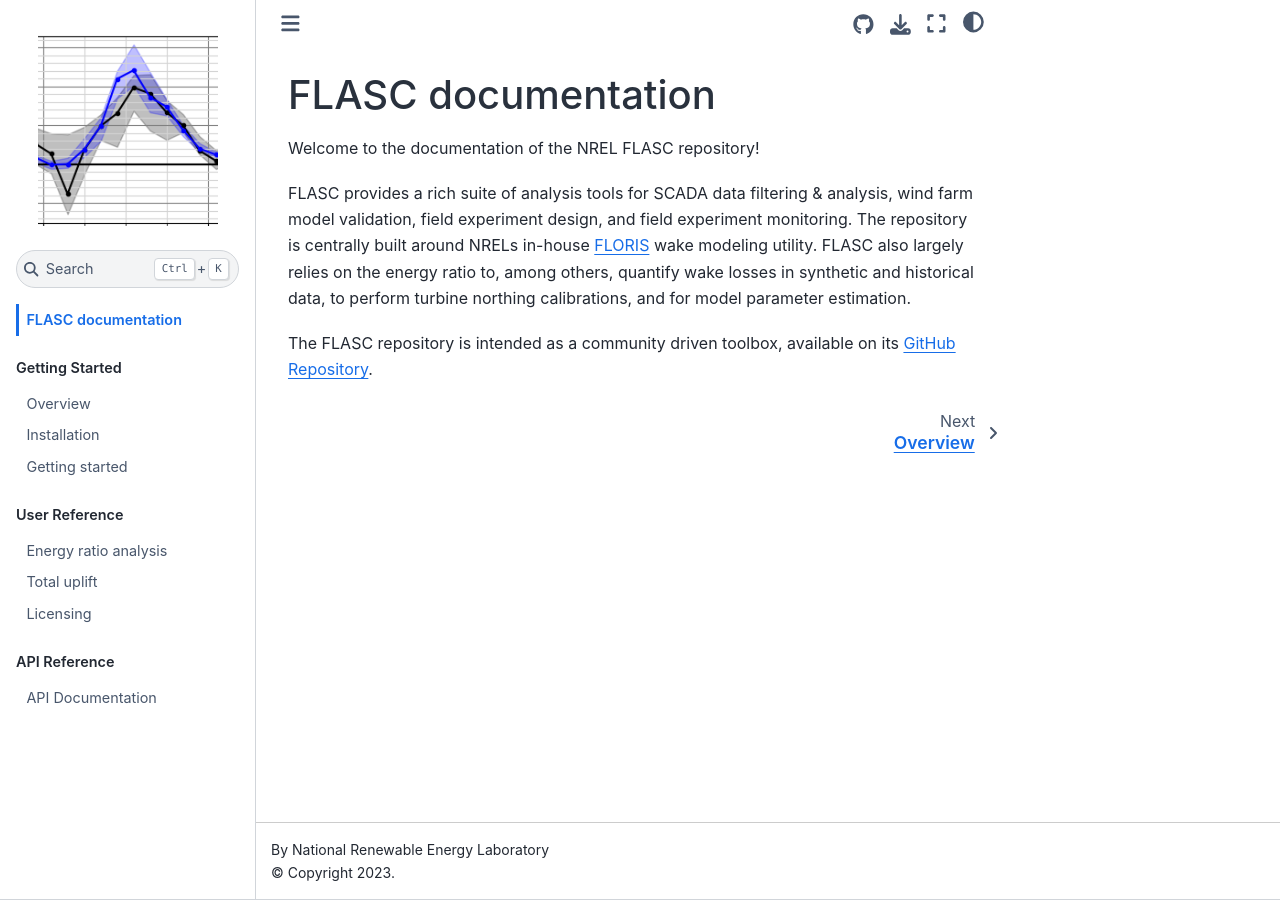
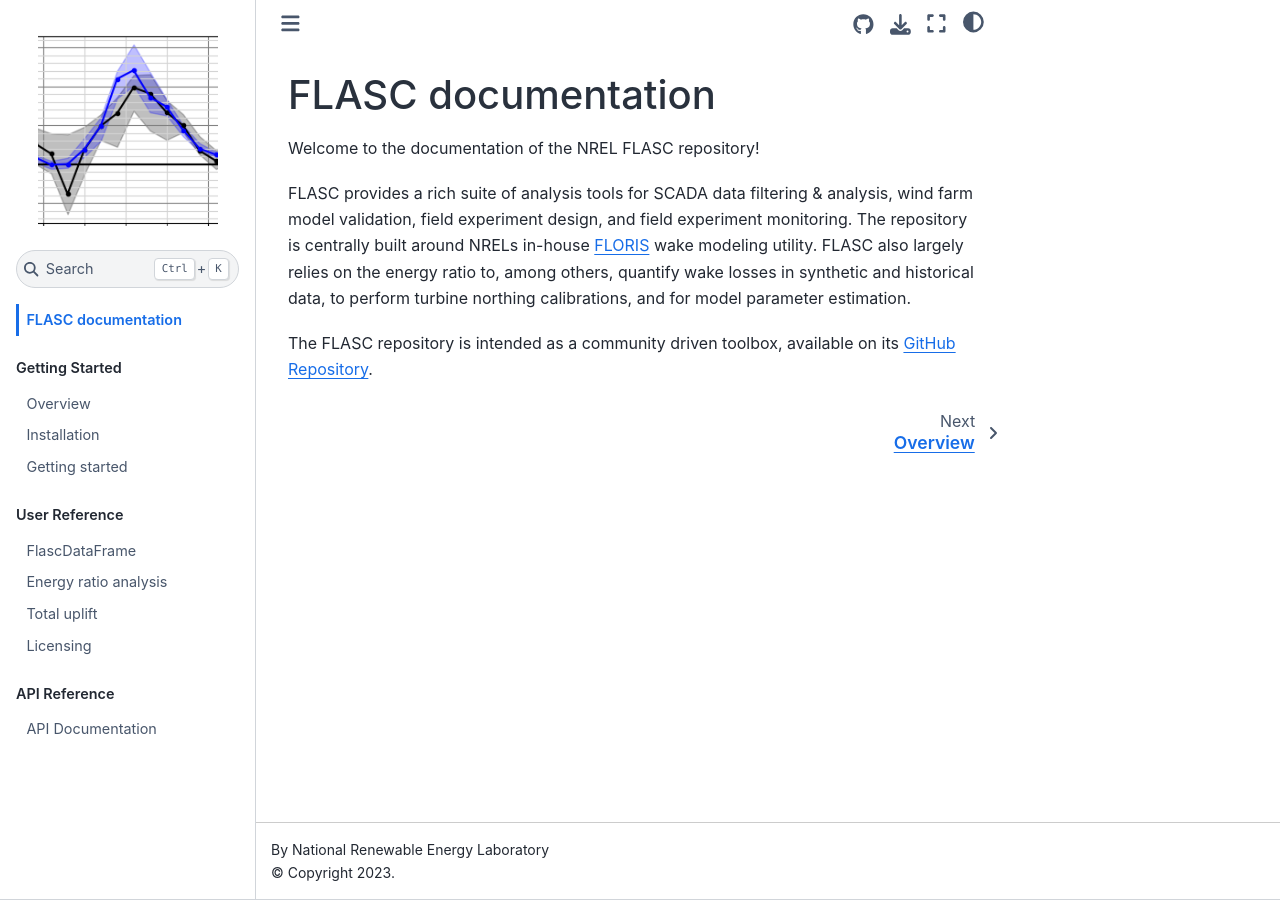
Before and after one commit to NREL/flasc, a Jupyter Book: the page built from docs/index.md, in a window 1280 px wide. Built offline with Jupyter Book 1.0.4 settings and Sphinx 7.4.7 and the Sphinx Book theme 1.1.4, drawn with Linux system fonts in a browser that asks for light colours.

Commit message:
add flascdataframe

```diff
--- a/docs/_toc.yml
+++ b/docs/_toc.yml
@@ -13,6 +13,7 @@
   - caption: User Reference
     chapters:
     # - file: data_processing
+    - file: flascdataframe
     - file: energy_ratio
     - file: total_uplift
     - file: licensing
```
Also changed, not shown: docs/flascdataframe.ipynb (added).
